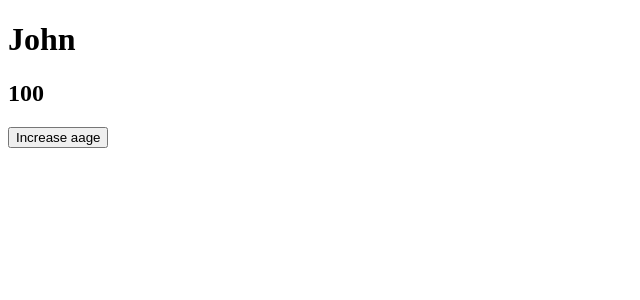
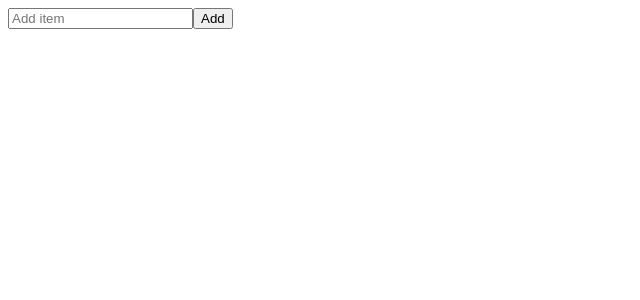
Before and after one commit to nickonyi/React-repo, a React (Vite) app: page / in a window 1280 px wide. Shown: the top 300 px of the page, without its empty margins (0-640 px from the left). Built offline with nearby package versions, Linux system fonts and the light colour scheme.

Commit message:
state structuring

```diff
--- a/src/components/AddItem.jsx
+++ b/src/components/AddItem.jsx
@@ -0,0 +1,23 @@
+import { useState } from 'react';
+
+export default function AddItem({ onAddItem }) {
+  const [title, setTitle] = useState('');
+  return (
+    <>
+      <input
+        type="text"
+        placeholder="Add item"
+        value={title}
+        onChange={(e) => setTitle(e.target.value)}
+      />
+      <button
+        onClick={() => {
+          setTitle('');
+          onAddItem(title);
+        }}
+      >
+        Add
+      </button>
+    </>
+  );
+}
--- a/src/components/PackingList.jsx
+++ b/src/components/PackingList.jsx
@@ -0,0 +1,22 @@
+export default function PackingList({ items, onChangeItem, onDeleteItem }) {
+  return (
+    <ul>
+      {items.map((item) => (
+        <li key={item.id}>
+          <label>
+            <input
+              type="checkbox"
+              checked={item.packed}
+              onChange={(e) => {
+                onChangeItem({ ...item, packed: e.target.checked });
+              }}
+            />
+            {''}
+            {item.title}
+          </label>
+          <button onClick={() => onDeleteItem(item.id)}>Delete</button>
+        </li>
+      ))}
+    </ul>
+  );
+}
--- a/src/components/TravelPlan.jsx
+++ b/src/components/TravelPlan.jsx
@@ -0,0 +1,24 @@
+import { useState } from 'react';
+import AddItem from './AddItem';
+import PackingList from './PackingList';
+
+let nextId = 3;
+const initialItems = [
+  { id: 0, title: 'Warm socks', packed: true },
+  { id: 1, title: 'Travel journal', packed: false },
+  { id: 2, title: 'Watercolors', packed: false },
+];
+
+const handleAddItem = () => {};
+
+export default function TravelPlan() {
+  const [items, setItems] = useState(initialItems);
+  let total = initialItems.length;
+  let packed = initialItems.filter((item) => item.packed).length;
+
+  return (
+    <>
+      <AddItem onAddItem={handleAddItem} />
+    </>
+  );
+}
--- a/src/main.jsx
+++ b/src/main.jsx
@@ -2,16 +2,17 @@
 import { createRoot } from 'react-dom/client';
 import './styles/index.css';
 //import Gallery from './components/Gallery';
-import { Person } from './components/Person';
+//import { Person } from './components/Person';
 //import Profile from './components/Profile';
 //import Poem from './Poem';
 //import RecipeList from './Recipe';
 //import TodoList from './Todo.jsx';
 //import App from './App';
 //import List from './List';
+import TravelPlan from './components/TravelPlan';
 
 createRoot(document.getElementById('root')).render(
   <StrictMode>
-    <Person />
+    <TravelPlan />
   </StrictMode>
 );
```
